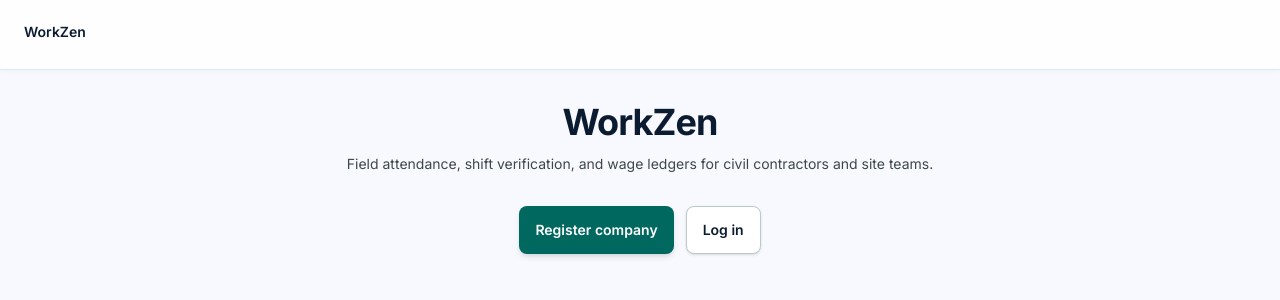
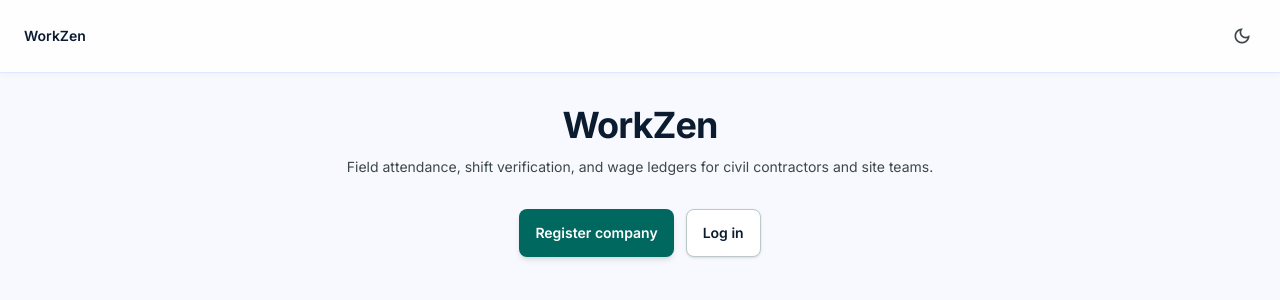
Before and after one commit to aritra201/workzen-frontend, a React (Vite) app: page / in a window 1280 px wide. Shown: the top 300 px of the page. Built offline with nearby package versions, Linux system fonts and the light colour scheme; no server answers.

Commit message:
home screen toggle theme

```diff
--- a/src/components/layout/AuthShell.jsx
+++ b/src/components/layout/AuthShell.jsx
@@ -2,6 +2,7 @@ import { Link, Outlet } from 'react-router-dom';
 import { WORKZEN_LOGO_SRC } from '../../constants/brand.js';
 import { ROUTES } from '../../constants/routes.js';
 import Icon from '../ui/Icon.jsx';
+import ThemeToggle from '../ui/ThemeToggle.jsx';
 
 export default function AuthShell() {
   return (
@@ -15,10 +16,13 @@ export default function AuthShell() {
               Employee & Wage Suite
             </span>
           </Link>
-          <Link to={ROUTES.login} className="flex items-center gap-1 text-sm text-on-surface-variant hover:text-primary">
-            <Icon name="help_outline" size={18} />
-            Help
-          </Link>
+          <div className="flex items-center gap-2">
+            <ThemeToggle />
+            <Link to={ROUTES.login} className="flex items-center gap-1 text-sm text-on-surface-variant hover:text-primary">
+              <Icon name="help_outline" size={18} />
+              Help
+            </Link>
+          </div>
         </div>
       </header>
 
--- a/src/routes/AppRoutes.jsx
+++ b/src/routes/AppRoutes.jsx
@@ -36,15 +36,17 @@ import AttendanceRecordDetailPage from '../pages/shared/AttendanceRecordDetailPa
 import NotFoundPage from '../pages/NotFoundPage.jsx';
 import { WORKZEN_LOGO_SRC } from '../constants/brand.js';
 import { Link } from 'react-router-dom';
+import ThemeToggle from '../components/ui/ThemeToggle.jsx';
 
 function PublicShell({ children }) {
   return (
     <div className="min-h-screen bg-surface">
-      <header className="border-b border-surface-container-high bg-surface-container-lowest/90 px-margin py-4 shadow-header">
+      <header className="flex items-center justify-between border-b border-surface-container-high bg-surface-container-lowest/90 px-4 py-4 shadow-header sm:px-margin">
         <Link to={ROUTES.home} className="inline-flex items-center gap-2">
           <img src={WORKZEN_LOGO_SRC} alt="" className="h-8" />
           <span className="font-semibold">WorkZen</span>
         </Link>
+        <ThemeToggle />
       </header>
       <main className="px-margin py-8">{children}</main>
     </div>
```
